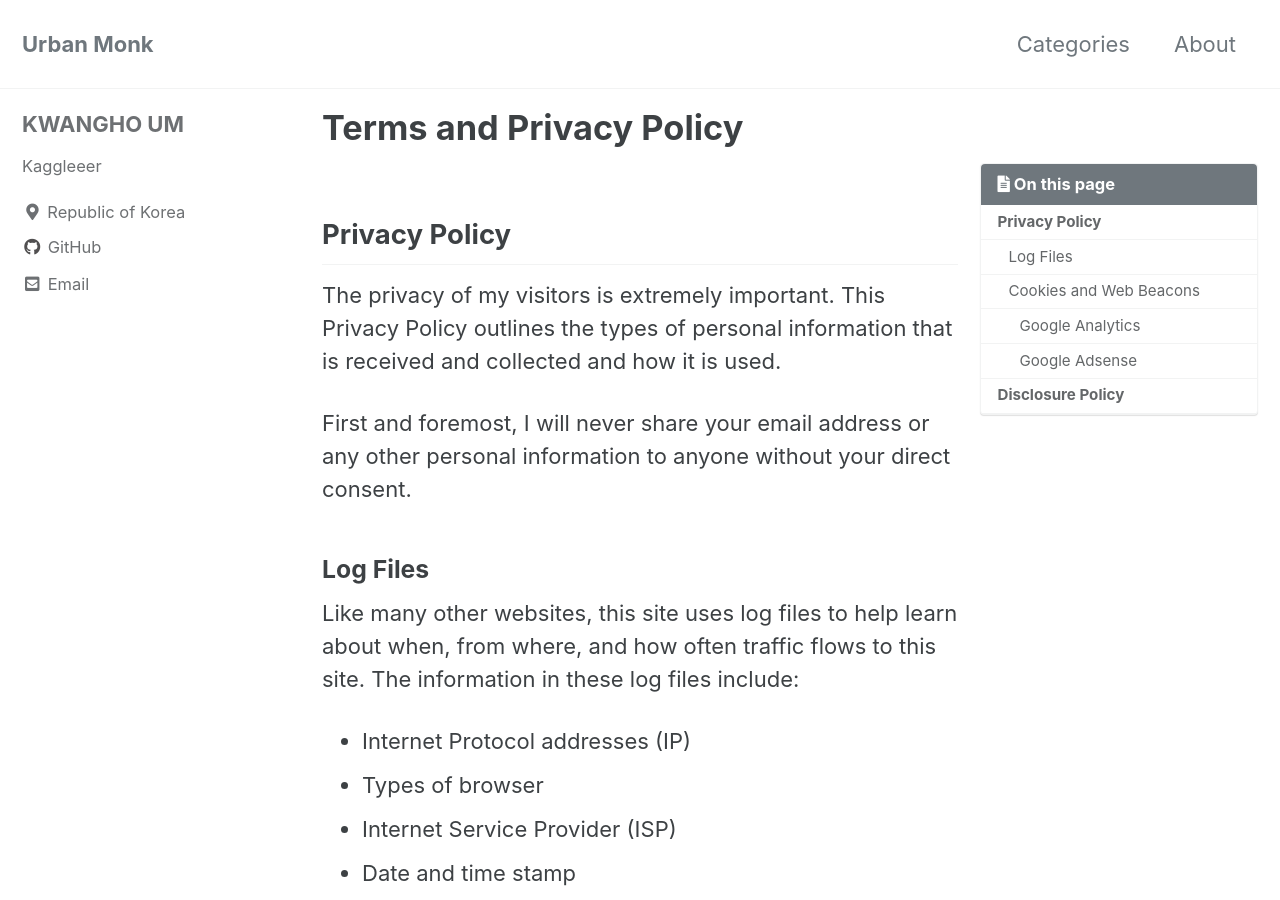
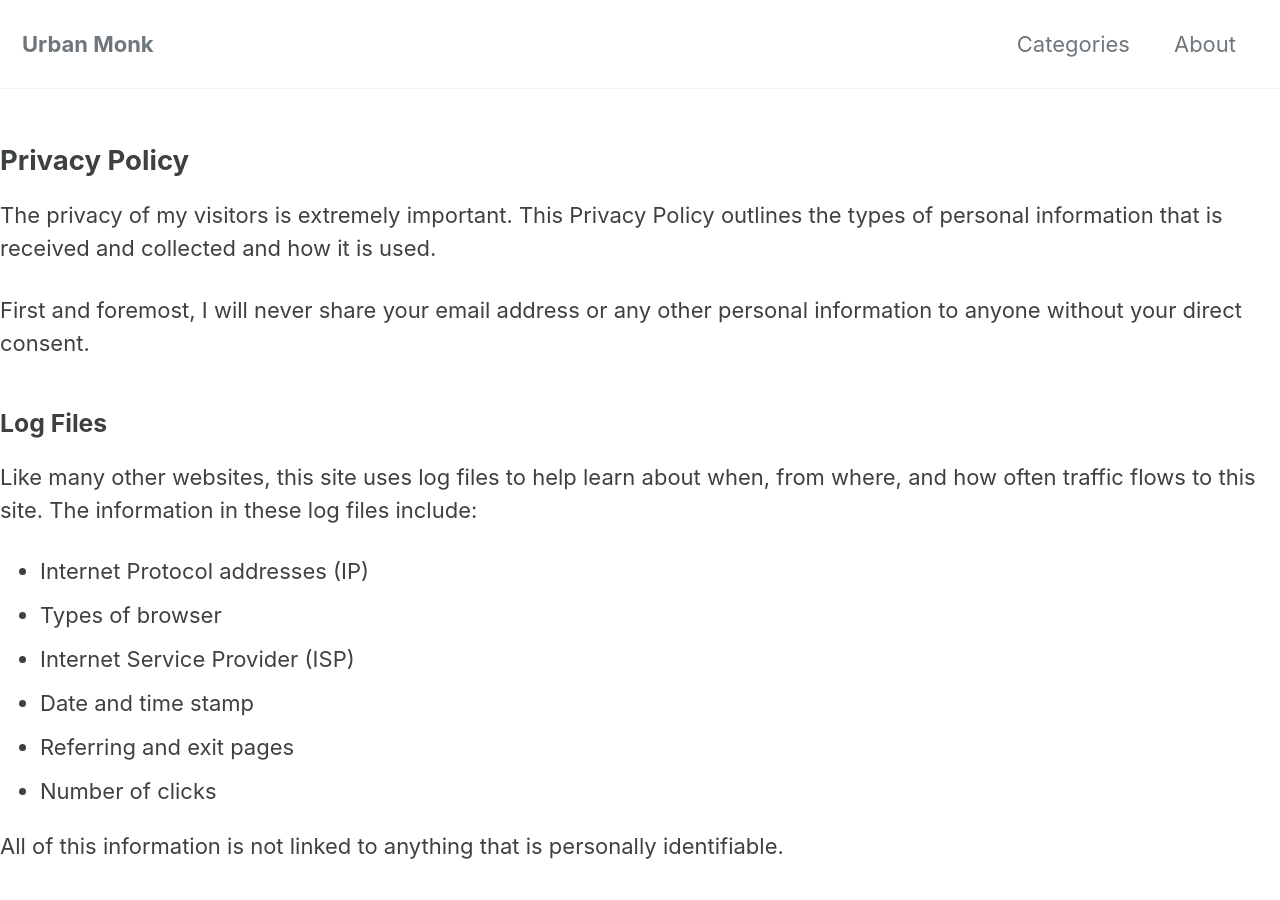
Before and after one commit to kwanghoum/kwanghoum.github.com, a Jekyll site: the page built from _pages/terms.md, in a window 1280 px wide and 900 px high. Built offline with Jekyll 4.4.1, drawn with Linux system fonts in a browser that asks for light colours; cached includes are drawn as plain includes; our own code applies the rules of GitHub Pages for plain Markdown files; part of the change alters nothing that is shown; some of the changed text lies outside the part shown.

Commit message:
Update _config.yml

```diff
--- a/_config.yml
+++ b/_config.yml
@@ -279,10 +279,3 @@ defaults:
       comments: # true
       share: true
       related: true
-  # _pages
-  - scope:
-      path: "_pages"
-      type: pages
-    values:
-      layout: single
-      author_profile: true
```
